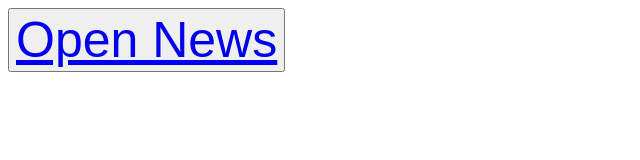
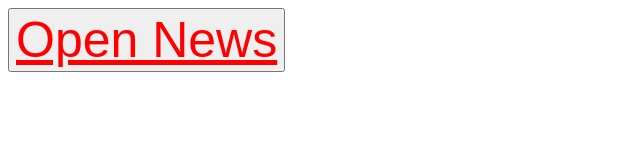
Before and after one commit to FayWooooo/Supercell-Store, a plain HTML site: page index.html in a window 1280 px wide. Shown: the whole page, without its empty margins (0-640 px from the left). Drawn offline with Linux system fonts and the light colour scheme.

Commit message:
Replace button link with back button link

```diff
--- a/index.html
+++ b/index.html
@@ -1 +1 @@
-<button style="color: red;font-size: 50px;"><a href="brawlstars://StopMusic?state=hide">Open News</a></button>
+<button style="color: red;font-size: 50px;"><a style="color:red" href="brawlstars://backButton?state=hide">Open News</a></button>
```
